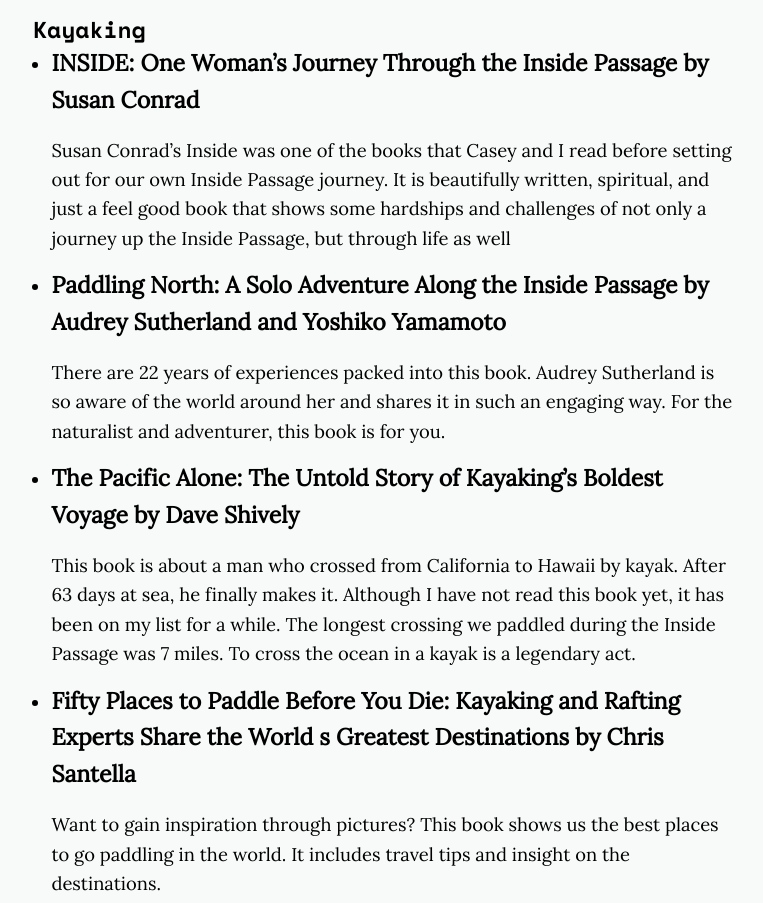
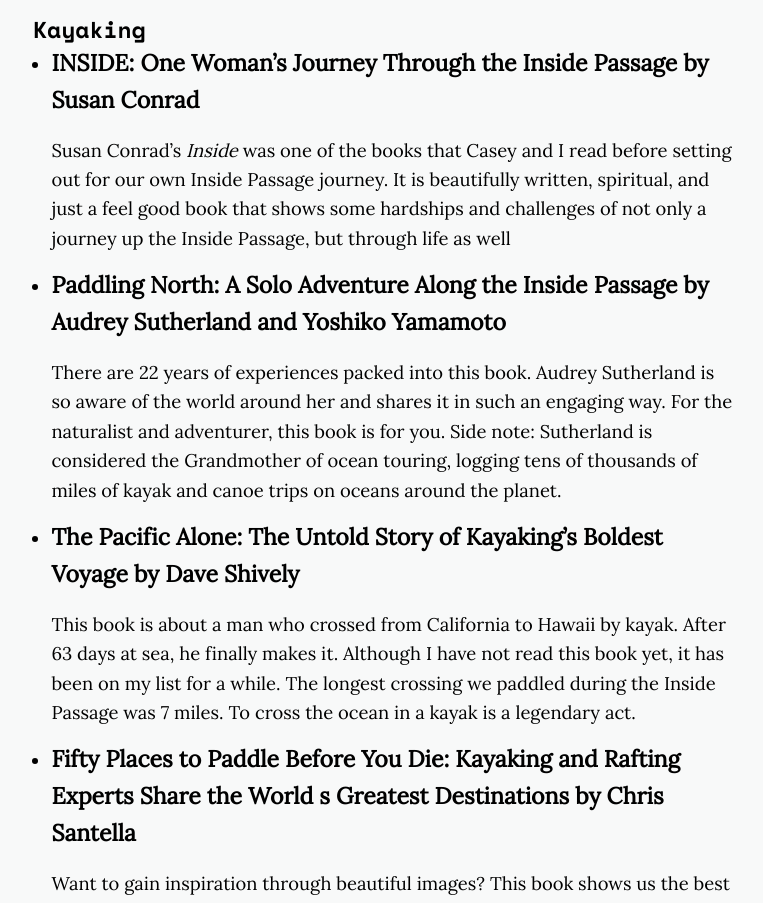
Before and after one commit to December08th/CSKGuide, a Jekyll site: the page built from _posts/2020-01-14-adventure-books-for-adventure-people.md, in a window 1280 px wide and 1400 px high, scrolled down 1444 px. Shown: the part 122-1025 px from the top of the window, without its empty margins (255-1018 px from the left). Built offline with Jekyll 4.4.1, drawn with Linux system fonts in a browser that asks for light colours; nearby versions of some CDN libraries; comment, search, counter and statistics services are not loaded; some of the changed text lies outside the part shown.

Commit message:
Update from Forestry.io Brooke Friesen updated _posts/2020-01-14-adventure-books-for-adventure-people.md

```diff
--- a/_posts/2020-01-14-adventure-books-for-adventure-people.md
+++ b/_posts/2020-01-14-adventure-books-for-adventure-people.md
@@ -18,16 +18,16 @@ Need some inspiration for your next adventure? Want to learn more about kayaking
 
 * **INSIDE: One Woman’s Journey Through the Inside Passage by Susan Conrad**
 
-  Susan Conrad's Inside was one of the books that Casey and I read before setting out for our own Inside Passage journey. It is beautifully written, spiritual, and just a feel good book that shows some hardships and challenges of not only a journey up the Inside Passage, but through life as well
+  Susan Conrad's _Inside_ was one of the books that Casey and I read before setting out for our own Inside Passage journey. It is beautifully written, spiritual, and just a feel good book that shows some hardships and challenges of not only a journey up the Inside Passage, but through life as well
 * **Paddling North: A Solo Adventure Along the Inside Passage by Audrey Sutherland and Yoshiko Yamamoto**
 
-  There are 22 years of experiences packed into this book. Audrey Sutherland is so aware of the world around her and shares it in such an engaging way. For the naturalist and adventurer, this book is for you.
+  There are 22 years of experiences packed into this book. Audrey Sutherland is so aware of the world around her and shares it in such an engaging way. For the naturalist and adventurer, this book is for you. Side note: Sutherland is considered the Grandmother of ocean touring, logging tens of thousands of miles of kayak and canoe trips on oceans around the planet.
 * **The Pacific Alone: The Untold Story of Kayaking's Boldest Voyage by Dave Shively**
 
   This book is about a man who crossed from California to Hawaii by kayak. After 63 days at sea, he finally makes it. Although I have not read this book yet, it has been on my list for a while. The longest crossing we paddled during the Inside Passage was 7 miles. To cross the ocean in a kayak is a legendary act.
 * **Fifty Places to Paddle Before You Die: Kayaking and Rafting Experts Share the World s Greatest Destinations by Chris Santella**
 
-  Want to gain inspiration through pictures? This book shows us the best places to go paddling in the world. It includes travel tips and insight on the destinations.
+  Want to gain inspiration through beautiful images? This book shows us the best places to go paddling in the world. It includes travel tips and insight on the destinations.
 
 ![](https://res.cloudinary.com/draxsqikl/image/upload/c_scale,w_805/v1579038204/IMG_5072_wnoj3p.jpg)
 
```
Also changed, not shown: other parts of _posts/2020-01-14-adventure-books-for-adventure-people.md (+1 -1 lines).
